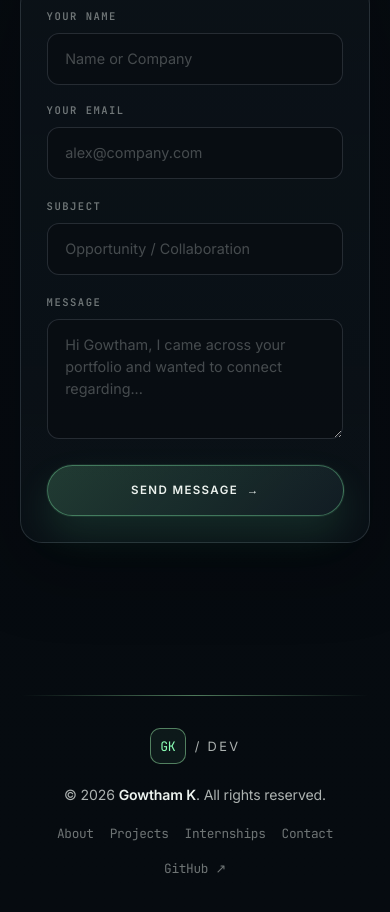
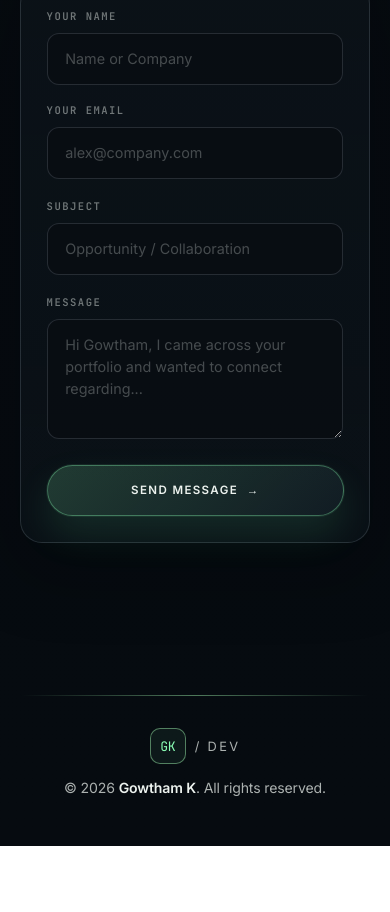
Before and after one commit to GOWTHAMK-byte/Gowtham-portfolio, a plain HTML site: page index.html in a window 390 px wide. Shown: the part 8405-9317 px from the top of the page. After the commit the page ends 9251 px from the top, so only its background shows below. Drawn offline with Linux system fonts and the light colour scheme; no server answers.

Commit message:
Remove navigation links from footer, keeping clean copyright and brand

```diff
--- a/index.html
+++ b/index.html
@@ -453,13 +453,6 @@
           <p class="footer-copy">
             &copy; 2026 <strong>Gowtham K</strong>. All rights reserved.
           </p>
-          <div class="footer-links">
-            <a href="#about">About</a>
-            <a href="#projects">Projects</a>
-            <a href="#internships">Internships</a>
-            <a href="#contact">Contact</a>
-            <a href="https://github.com/GOWTHAMK-byte/Gowtham-portfolio" target="_blank" rel="noreferrer">GitHub ↗</a>
-          </div>
         </div>
       </footer>
     </div>
--- a/styles.css
+++ b/styles.css
@@ -2025,35 +2025,11 @@ textarea {
   font-weight: 600;
 }
 
-.footer-links {
-  display: flex;
-  align-items: center;
-  gap: 1.4rem;
-  font-size: 0.8rem;
-  color: var(--soft);
-}
-
-.footer-links a {
-  color: inherit;
-  text-decoration: none;
-  transition: color var(--transition);
-}
-
-.footer-links a:hover {
-  color: var(--green);
-}
-
 @media (max-width: 768px) {
   .footer-bottom {
     flex-direction: column;
     text-align: center;
-    gap: 1.2rem;
-  }
-
-  .footer-links {
-    flex-wrap: wrap;
-    justify-content: center;
-    gap: 1rem;
+    gap: 0.8rem;
   }
 }
 
```
